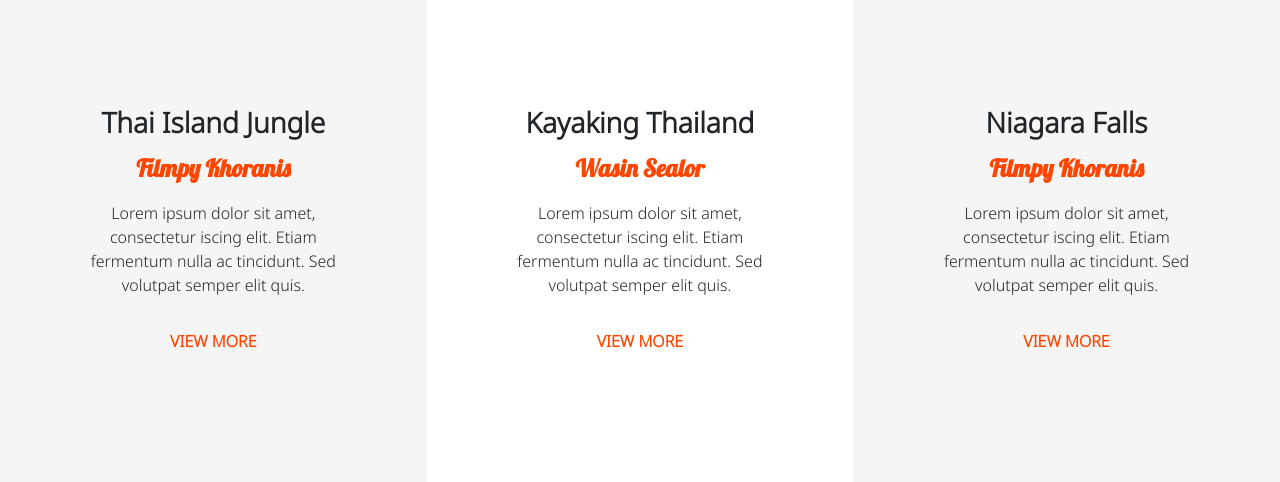
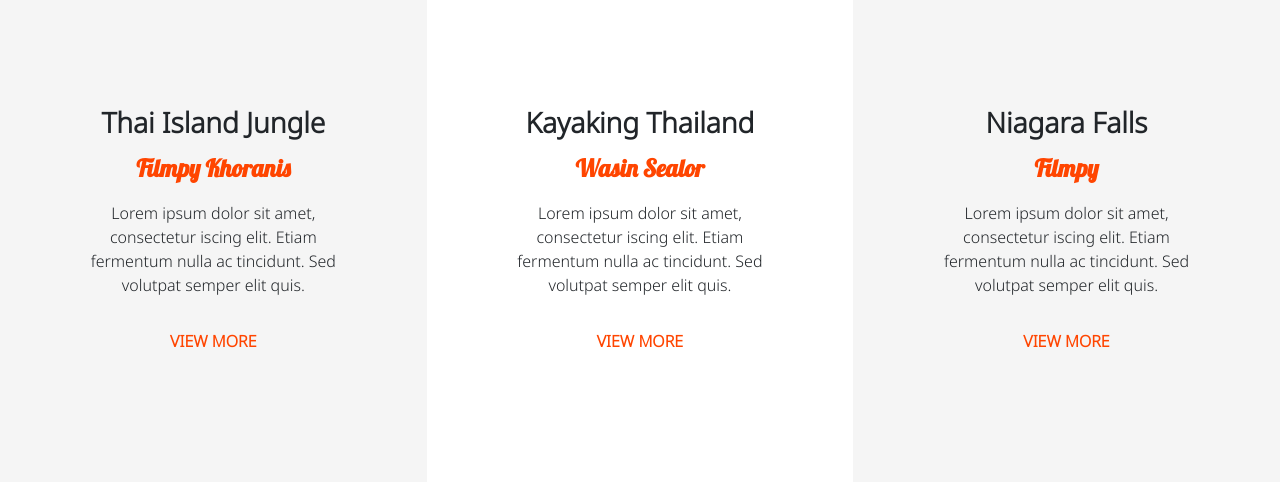
Before and after one commit to khoranis/miyabi-travel, a PHP site: page / in a window 1280 px wide. Shown: the part 520-1002 px from the top of the page. Run offline with PHP 8.4, Linux system fonts and the light colour scheme.

Commit message:
edit index.php

```diff
--- a/index.php
+++ b/index.php
@@ -114,7 +114,7 @@
             <div class="content-col-4">
                 <h3 style="font-weight: bold;">Niagara Falls</h3>
                 <div class="section-02">
-                    <p class="text-design">Filmpy Khoranis</p>
+                    <p class="text-design">Filmpy</p>
                 </div>
                 <p style="margin-bottom: 2rem;">Lorem ipsum dolor sit amet, consectetur iscing elit. Etiam fermentum nulla ac tincidunt. Sed volutpat semper elit quis.</p>
                 <a href="#" class="viewmore">VIEW MORE</a>
```
